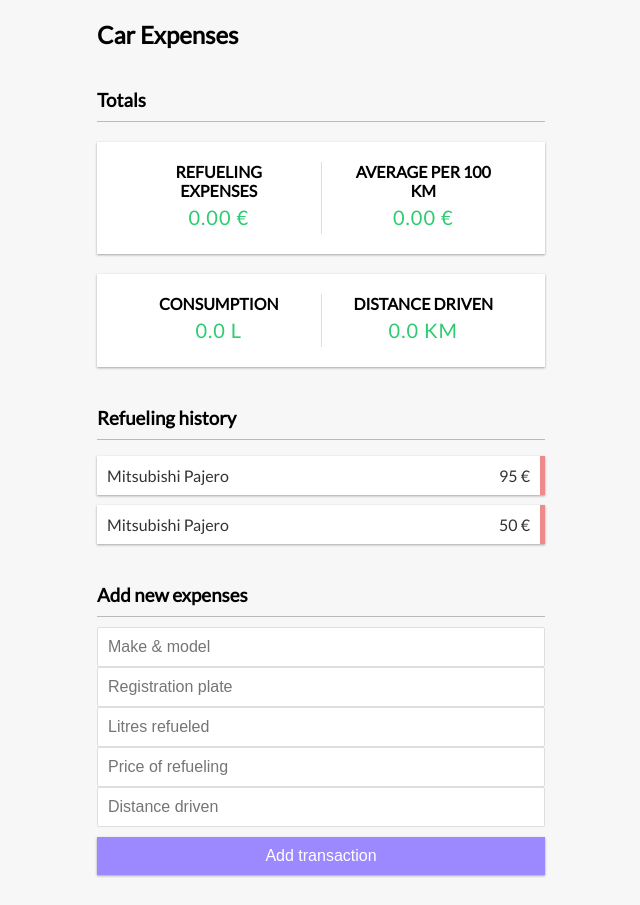
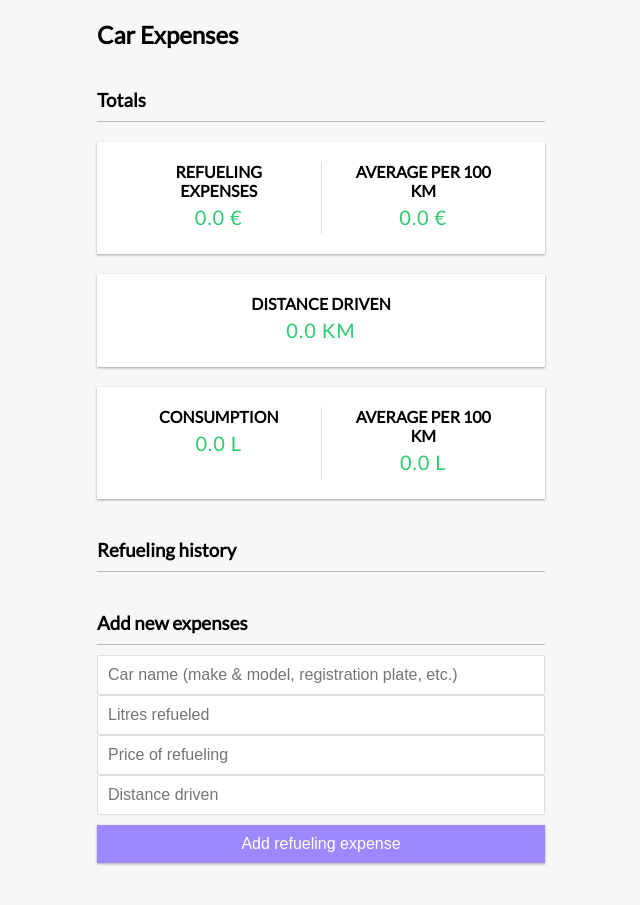
Before and after one commit to arekune/car-expenses, a React (Create React App) app: page / in a window 1280 px wide. Shown: the whole page, without its empty margins (319-959 px from the left). Built offline with nearby package versions, Linux system fonts and the light colour scheme.

Commit message:
Global context and hooks for fuel/diesel car totals

```diff
--- a/src/App.css
+++ b/src/App.css
@@ -1,7 +1,8 @@
 @import url("https://fonts.googleapis.com/css?family=Lato&display=swap");
 
 :root {
-  --box-shadow: 0 0.0625rem 0.1875rem rgba(0, 0, 0, 0.12), 0 0.0625rem 0.125rem rgba(0, 0, 0, 0.24);
+  --box-shadow: 0 0.0625rem 0.1875rem rgba(0, 0, 0, 0.12),
+    0 0.0625rem 0.125rem rgba(0, 0, 0, 0.24);
 }
 
 * {
@@ -58,6 +59,20 @@ h4 {
   border-right: 0.0625rem solid #dedede;
 }
 
+.inc-single-container {
+  background-color: #fff;
+  box-shadow: var(--box-shadow);
+  padding: 1.25rem;
+  display: flex;
+  justify-content: space-between;
+  margin: 1.25rem 0;
+}
+
+.inc-single-container > div {
+  flex: 1;
+  text-align: center;
+}
+
 .money {
   font-size: 1.25rem;
   letter-spacing: 0.0625rem;
@@ -77,8 +92,8 @@ label {
   margin: 0.625rem 0;
 }
 
-input[type = "text"],
-input[type = "number"] {
+input[type="text"],
+input[type="number"] {
   border: 0.0625rem solid #dedede;
   border-radius: 0.125rem;
   display: block;
@@ -147,7 +162,13 @@ input[type = "number"] {
   opacity: 1;
 }
 
-@media (max-width: 20rem) {
+@media (min-width: 30rem) {
+  .container {
+    width: 28rem;
+  }
+}
+
+@media (min-width: 20rem) and (max-width: 29rem) {
   .container {
     width: 18.75rem;
   }
--- a/src/components/AddExpense.js
+++ b/src/components/AddExpense.js
@@ -1,12 +1,32 @@
-import { useState } from "react";
+import { useState, useContext } from "react";
+import { GlobalContext } from "../context/GlobalState";
 
 export const AddExpense = () => {
 
-    const [make, setMake] = useState("");
-    const [register, setRegister] = useState("");
+    const [name, setName] = useState("");
     const [litres, setLitres] = useState("");
     const [price, setPrice] = useState("");
     const [distance, setDistance] = useState("");
+
+    const { addExpense } = useContext(GlobalContext);
+
+    const onSubmit = (e) => {
+        e.preventDefault();
+
+        const newExpense = {
+            id: Math.floor(Math.random() * 1000000000),
+            name,
+            litres: +litres,
+            price: +price,
+            distance: +distance
+        }
+
+        addExpense(newExpense);
+        setName("");
+        setLitres("");
+        setPrice("");
+        setDistance("");
+    }
 
     return (
         <>
@@ -14,20 +34,12 @@ export const AddExpense = () => {
                 Add new expenses
             </h3>
 
-            <form>
+            <form onSubmit={onSubmit}>
                 <div className="form-control">
                     <input type="text"
-                    value={make}
-                    onChange={(e) => setMake(e.target.value)}
-                    placeholder="Make & model"
-                    />
-                </div>
-
-                <div className="form-control">
-                    <input type="text"
-                    value={register}
-                    onChange={(e) => setRegister(e.target.value)}
-                    placeholder="Registration plate"
+                    value={name}
+                    onChange={(e) => setName(e.target.value)}
+                    placeholder="Car name (make & model, registration plate, etc.)"
                     />
                 </div>
 
@@ -56,7 +68,7 @@ export const AddExpense = () => {
                 </div>
 
                 <button className="btn">
-                    Add transaction
+                    Add refueling expense
                 </button>
             </form>
         </>
--- a/src/components/Expense.js
+++ b/src/components/Expense.js
@@ -1,10 +1,16 @@
+import { useContext } from "react";
+import { GlobalContext } from "../context/GlobalState";
+
 function Expense({ expense }) {
+
+    const { deleteExpense } = useContext(GlobalContext);
+
     return (
         <div>
             <li>
-                {expense.make}
+                {expense.name}
                 <span>{expense.price} €</span>
-                <button className="delete-btn">
+                <button className="delete-btn" onClick={() => deleteExpense(expense.id)}>
                     x
                 </button>
             </li>
--- a/src/components/ExpenseTotal.js
+++ b/src/components/ExpenseTotal.js
@@ -1,4 +1,27 @@
+import { useContext } from "react";
+import { GlobalContext } from "../context/GlobalState";
+
 export const ExpenseTotal = () => {
+
+    const { expenses } = useContext(GlobalContext);
+
+    const price = expenses.map(expense => expense.price);
+    const priceTotal = price.reduce((accumulator, item) => (accumulator += item), 0).toFixed(1);
+
+    const distance = expenses.map(expense => expense.distance);
+    const distanceTotal = distance.reduce((accumulator, item) => (accumulator += item), 0).toFixed(1);
+
+    const consumption = expenses.map(expense => expense.litres);
+    const consumptionTotal = consumption.reduce((accumulator, item) => (accumulator += item), 0).toFixed(1);
+
+    const average = (dividend, divisor) => {
+        if (dividend === "0.0" || divisor === "0.0") {
+            return "0.0";
+        }
+
+        return (dividend / divisor * 100).toFixed(1);
+    }
+
     return (
         <>
             <h3>
@@ -11,7 +34,7 @@ export const ExpenseTotal = () => {
                         Refueling expenses
                     </h4>
                     <p id="money-plus" className="money plus">
-                        0.00 €
+                        {priceTotal} €
                     </p>
                 </div>
 
@@ -20,7 +43,18 @@ export const ExpenseTotal = () => {
                         Average per 100 km
                     </h4>
                     <p id="money-plus" className="money plus">
-                        0.00 €
+                        {average(priceTotal, distanceTotal)} €
+                    </p>
+                </div>
+            </div>
+
+            <div className="inc-single-container">
+                <div>
+                    <h4>
+                        Distance driven
+                    </h4>
+                    <p id="money-plus" className="money plus">
+                        {distanceTotal} KM
                     </p>
                 </div>
             </div>
@@ -31,16 +65,16 @@ export const ExpenseTotal = () => {
                         Consumption
                     </h4>
                     <p id="money-plus" className="money plus">
-                        0.0 L
+                        {consumptionTotal} L
                     </p>
                 </div>
 
                 <div>
                     <h4>
-                        Distance driven
+                        Average per 100 km
                     </h4>
                     <p id="money-plus" className="money plus">
-                        0.0 KM
+                        {average(consumptionTotal, distanceTotal)} L
                     </p>
                 </div>
             </div>
--- a/src/context/AppReducer.js
+++ b/src/context/AppReducer.js
@@ -2,5 +2,17 @@ export default (state, action) => {
     switch(action.type) {
         default:
             return state;
+
+        case "ADD_EXPENSE":
+            return {
+                ...state,
+                expenses: [action.payload ,...state.expenses]
+            };
+
+        case "DELETE_EXPENSE":
+            return {
+                ...state,
+                expenses: state.expenses.filter(expense => expense.id !== action.payload)
+            };
     }
 }
--- a/src/context/GlobalState.js
+++ b/src/context/GlobalState.js
@@ -4,24 +4,7 @@ import AppReducer from "./AppReducer";
 // Initial state
 
 const initState = {
-    expenses: [
-        {
-            id: 1,
-            make: "Mitsubishi Pajero",
-            register: "CAM-30",
-            litres: 50,
-            price: 95,
-            distance: 500
-        },
-        {
-            id: 2,
-            make: "Mitsubishi Pajero",
-            register: "CAM-30",
-            litres: 50,
-            price: 50,
-            distance: 500
-        }
-    ]
+    expenses: []
 }
 
 // Create context
@@ -31,11 +14,32 @@ export const GlobalContext = createContext(initState);
 // Provider component
 
 export const GlobalProvider = ({ children }) => {
+
     const [state, dispatch] = useReducer(AppReducer, initState);
+
+    // Actions
+
+    function addExpense(expense) {
+        dispatch({
+            type: "ADD_EXPENSE",
+            payload: expense
+        });
+    }
+
+    function deleteExpense(id) {
+        dispatch({
+            type: "DELETE_EXPENSE",
+            payload: id
+        });
+    }
 
     return (
         <GlobalContext.Provider
-        value={ {expenses: state.expenses}}
+        value={{
+                expenses: state.expenses,
+                addExpense,
+                deleteExpense
+            }}
         >
             {children}
         </GlobalContext.Provider>
```
